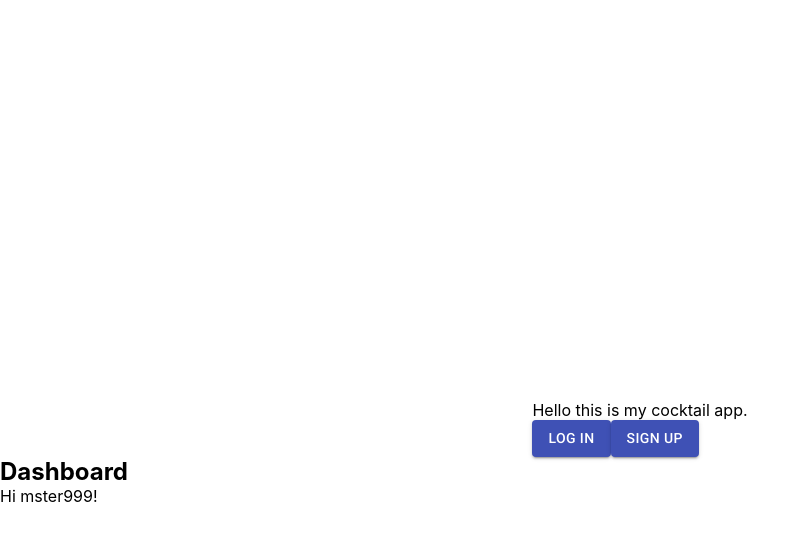
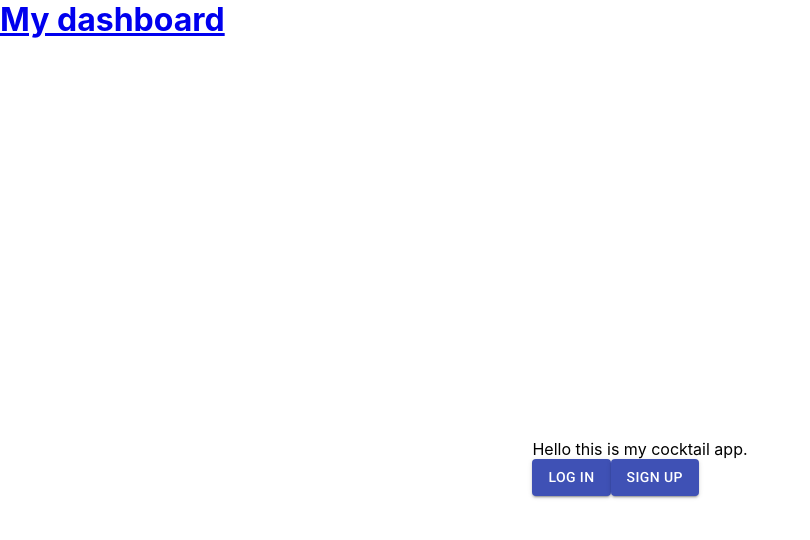
Before and after one commit to 21mooie/bartendr-web, a React (Create React App) app: page / in a window 1280 px wide. Shown: the top 540 px of the page, without its empty margins (0-810 px from the left). Built offline with nearby package versions, Linux system fonts and the light colour scheme.

Commit message:
Implement use of history object and usage of react-router-dom for routing

```diff
--- a/package.json
+++ b/package.json
@@ -8,9 +8,11 @@
     "@testing-library/jest-dom": "^4.2.4",
     "@testing-library/react": "^9.3.2",
     "@testing-library/user-event": "^7.1.2",
+    "history": "^5.0.0",
     "react": "^16.13.1",
     "react-dom": "^16.13.1",
     "react-redux": "^7.2.1",
+    "react-router-dom": "^5.2.0",
     "react-scripts": "3.4.3",
     "redux": "^4.0.5"
   },
--- a/src/App.js
+++ b/src/App.js
@@ -5,6 +5,10 @@ import './App.css';
 import {Home} from "./components/Home/Home";
 import {ConnectedDashboard} from "./components/Dashboard/Dashboard";
 import { store } from './store/index';
+import { Router, Route } from 'react-router-dom';
+import {history} from "./store/history";
+import Login from "./components/Login/Login";
+import {Navigation} from "./components/Navigation/Navigation";
 
 
 
@@ -12,14 +16,18 @@ console.log(store.getState());
 
 function App() {
   return (
+    <Router history={history}>
       <Provider store={store}>
         <div className="App">
+          <Navigation />
           {/*Search bar for unauthed users who only want to search*/}
           {/*  Router which switches between components, Guard against auth routes*/}
-        <Home />
-        <ConnectedDashboard />
+          <Route exact path="/" render={() => ( <Home /> ) } />
+          <Route path="/dashboard" render={() => (<ConnectedDashboard />)}/>
+          <Route path="/login" render={() => (<Login />)} />
         </div>
       </Provider>
+    </Router>
   );
 }
 
--- /dev/null
+++ b/src/store/history.js
@@ -0,0 +1,3 @@
+import  { createBrowserHistory } from 'history';
+
+export const history = createBrowserHistory();
```
Lines whose indentation alone changed are shown as unchanged.
